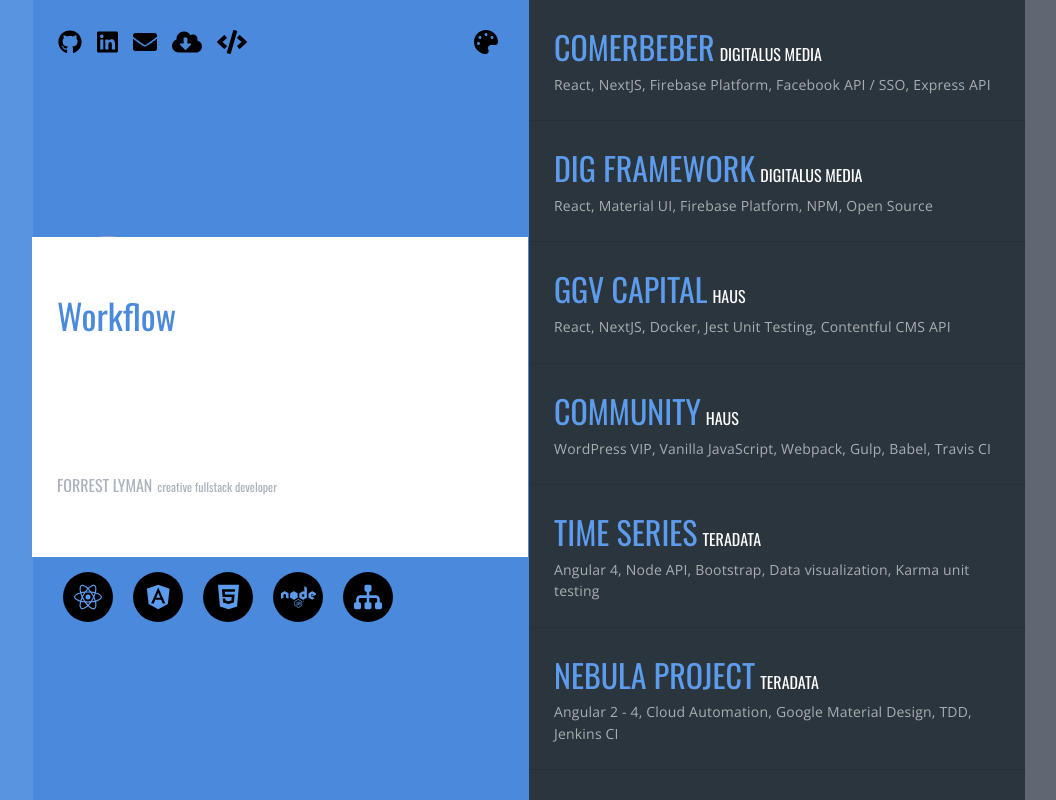
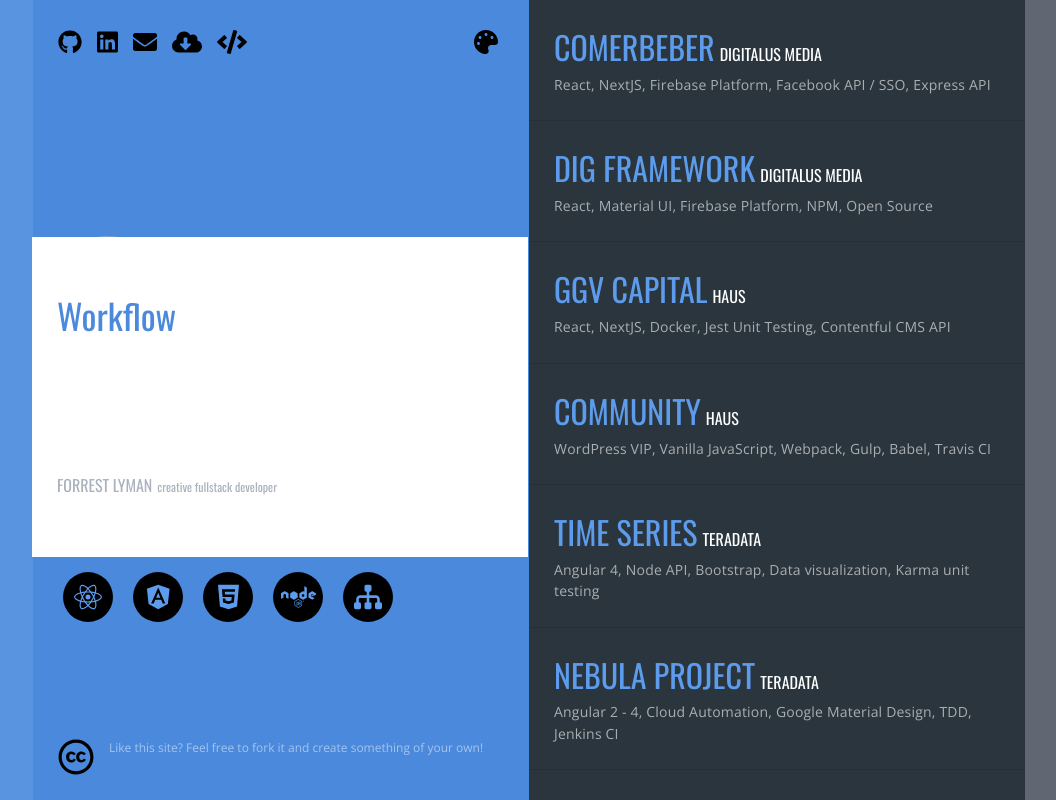
Before and after one commit to forrestLyman/forrestLyman.github.io, a React app: page / in a window 1280 px wide. Shown: the whole page, without its empty margins (111-1167 px from the left). Built offline with nearby package versions, Linux system fonts and the light colour scheme.

Commit message:
adds creative commons

```diff
--- a/src/components/ui/Main/Main.jsx
+++ b/src/components/ui/Main/Main.jsx
@@ -3,6 +3,8 @@
  */
 
 import cx from 'classnames';
+import {faCreativeCommons} from '@fortawesome/free-brands-svg-icons';
+import { FontAwesomeIcon } from '@fortawesome/react-fontawesome'
 import React from 'react';
 import Skills from "./Skills/Skills";
 import styles from './Main.scss';
@@ -27,6 +29,10 @@
 
                         <Skills />
                     </div>
+                    <a className={styles.license} rel="license" href="http://creativecommons.org/licenses/by/4.0/">
+                        <FontAwesomeIcon icon={faCreativeCommons} />
+                        <span>Like this site? Feel free to fork it and create something of your own!</span>
+                    </a>
                 </main>
             )}
         </ThemeContext.Consumer>
--- a/src/components/ui/Main/Main.scss
+++ b/src/components/ui/Main/Main.scss
@@ -38,6 +38,22 @@
 .lead{
   font-size: 1.4rem;
   margin: .5rem 0 2.5rem 0;
+}
+
+.license{
+  position: absolute;
+  bottom:2.5rem;
+  left:2.5rem;
+  right:2.5rem;
+  display: flex;
+  text-decoration: none;
+  font-size: 1.2rem;
+  color:rgba($white, 0.5);
+  svg{
+    font-size: 3.6rem;
+    color:$black;
+    margin-right: 1.5rem;
+  }
 }
 
 .main {
```
